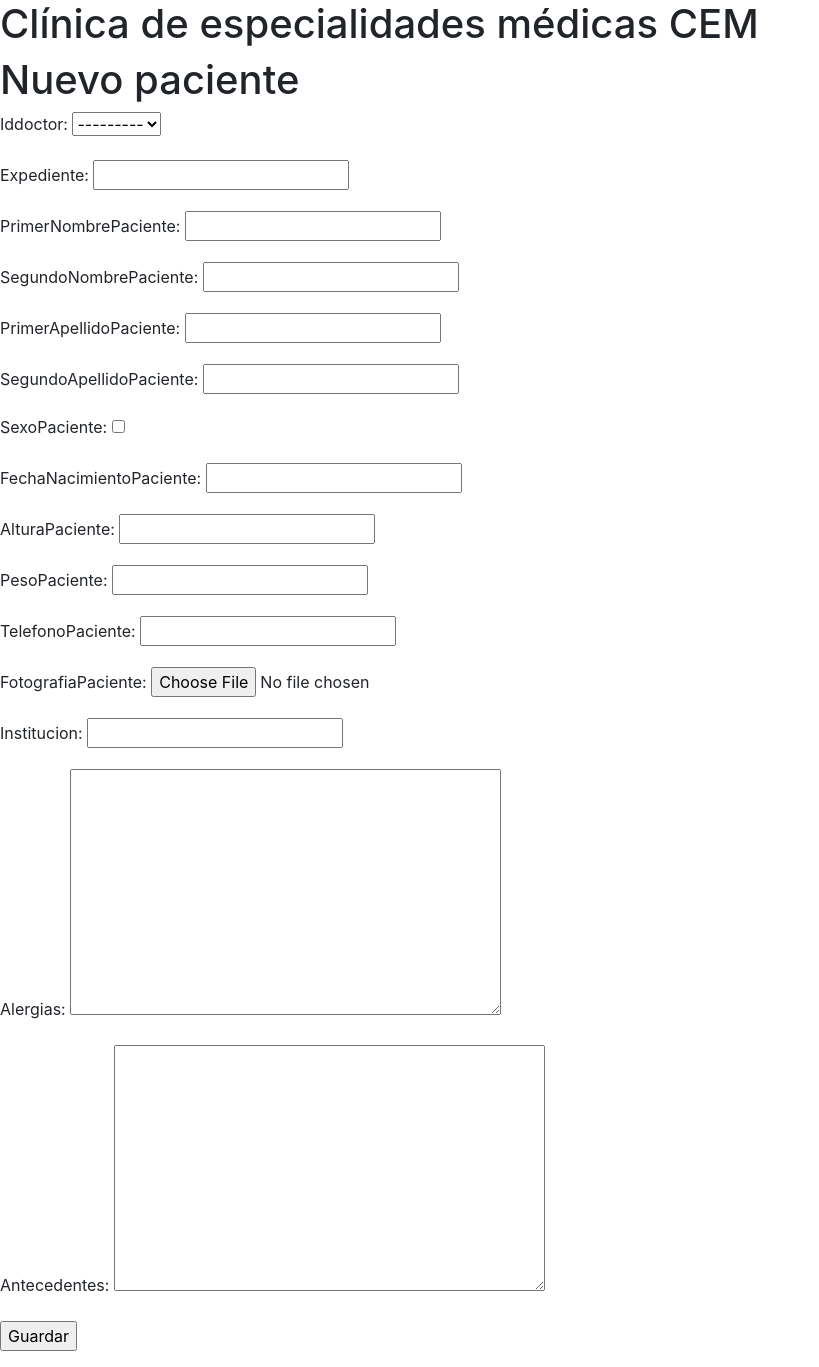
After one commit to lfelipeserrano/SistemaEspecialidadesMedicas, a Django app: page /paciente/nuevo/ in a window 1280 px wide. The commit adds this page. Shown: the whole page, without its empty margins (0-819 px from the left). Run offline with Django 3.2, Linux system fonts and the light colour scheme; data that the repository does not hold is empty; some libraries are stand-ins or nearby versions.

Commit message:
CRUD de pacientes iniciado

```diff
--- a/CEM/forms.py
+++ b/CEM/forms.py
@@ -1,6 +1,6 @@
 from django import forms
 
-from .models import Doctor
+from .models import Doctor, Paciente
 
 class DoctorForm(forms.ModelForm):
     class Meta:
@@ -11,3 +11,15 @@ class DoctorForm(forms.ModelForm):
     def __init__(self, *args, **kwargs):
         super(DoctorForm, self).__init__(*args, **kwargs)
         self.fields['fotografiaDoctor'].required = False
+
+class PacienteForm(forms.ModelForm):
+    class Meta:
+        model = Paciente
+        fields = ('idDoctor', 'expediente','primerNombrePaciente', 'segundoNombrePaciente', 'primerApellidoPaciente', 'segundoApellidoPaciente', 'sexoPaciente', 'fechaNacimientoPaciente',
+        'alturaPaciente', 'pesoPaciente', 'telefonoPaciente', 'fotografiaPaciente', 'institucion', 'alergias', 'antecedentes', )
+
+    idDoctor = forms.ModelChoiceField(queryset=Doctor.objects.all())
+
+    def __init__(self, *args, **kwargs):
+        super(PacienteForm, self).__init__(*args, **kwargs)
+        self.fields['fotografiaPaciente'].required = False
--- a/CEM/models.py
+++ b/CEM/models.py
@@ -20,7 +20,7 @@ class Doctor(models.Model):
         return self.primerApellidoDoctor
 
 class Paciente(models.Model):
-    expediente = models.CharField(max_length = 20)
+    expediente = models.CharField(max_length = 20, primary_key = True)
     idDoctor = models.ForeignKey(
         Doctor,
         on_delete = models.CASCADE
@@ -31,8 +31,8 @@ class Paciente(models.Model):
     segundoApellidoPaciente = models.CharField(max_length=50, blank = True)
     sexoPaciente = models.BooleanField()
     fechaNacimientoPaciente = models.DateField()
-    alturaPaciente = models.IntegerField(blank = True)
-    pesoPaciente = models.FloatField(max_length=5, blank = True)
+    alturaPaciente = models.IntegerField(blank = True, null=True)
+    pesoPaciente = models.FloatField(max_length=5, blank = True, null=True)
     telefonoPaciente = models.CharField(max_length=9, blank = True)
     fotografiaPaciente = models.ImageField(upload_to = 'cem/imagenes/pacientes/', blank = True)
     institucion = models.CharField(max_length = 50, blank = True)
--- a/CEM/urls.py
+++ b/CEM/urls.py
@@ -1,10 +1,13 @@
 from django.urls import path
-from .views import DoctorListView, DoctorDetailView, doctorNuevo, doctorEditar, DoctorEliminar
+from .views import doctores, doctorDatos, doctorNuevo, doctorEditar, DoctorEliminar, pacienteDatos, pacientes, pacienteNuevo
 
 urlpatterns = [
+    path('paciente/nuevo/', pacienteNuevo, name='paciente_nuevo'),
+    path('paciente/list/', pacientes, name='pacientes'),
+    path('paciente/<str:pk>/', pacienteDatos, name='paciente_datos'),
     path('doctor/<int:pk>/eliminar/', DoctorEliminar.as_view(), name='doctor_eliminar'),
     path('doctor/<int:pk>/editar/', doctorEditar, name='doctor_editar'),
     path('doctor/nuevo/', doctorNuevo, name='doctor_nuevo'),
-    path('doctor/<int:pk>/', DoctorDetailView.as_view(), name='doctor_datos'),
-    path('doctor/list/',DoctorListView.as_view(), name='doctores')
+    path('doctor/<int:pk>/', doctorDatos, name='doctor_datos'),
+    path('doctor/list/', doctores, name='doctores')
 ]
--- a/CEM/views.py
+++ b/CEM/views.py
@@ -3,16 +3,19 @@ from django.views.generic import ListView, DetailView, TemplateView
 from django.views.generic.edit import DeleteView
 from django.urls import reverse_lazy
 
-from .models import Doctor
-from .forms import DoctorForm
+from .models import Doctor, Paciente
+from .forms import DoctorForm, PacienteForm
 # Create your views here.
-class DoctorListView(ListView):
-    model = Doctor
-    template_name = 'doctores.html'
 
-class DoctorDetailView(DetailView):
-    model = Doctor
-    template_name = 'doctorDatos.html'
+#VISTAS DOCTOR
+
+def doctores(request):
+    doctores =  Doctor.objects.all()
+    return render(request, 'doctores.html', {'doctores':doctores})
+
+def doctorDatos(request, pk):
+    doctor = get_object_or_404(Doctor, pk=pk)
+    return render(request, 'doctorDatos.html', {'doctor':doctor})
 
 def doctorNuevo(request):
     if request.method == 'POST':
@@ -46,3 +49,23 @@ class DoctorEliminar(DeleteView):
     model = Doctor
     template_name = 'doctorDatos.html'
     success_url = reverse_lazy('doctores')
+
+#VISTA PACIENTES
+def pacientes(request):
+    pacientes = Paciente.objects.all()
+    return render(request, 'pacientes.html', {'pacientes':pacientes})
+
+def pacienteDatos(request, pk):
+    paciente  = get_object_or_404(Paciente, pk=pk)
+    doctor = get_object_or_404(Doctor, primerApellidoDoctor=paciente.idDoctor)
+    return render(request, 'pacienteDato.html', {'paciente':paciente, 'doctor':doctor})
+
+def pacienteNuevo(request):
+    if request.method == 'POST':
+        form = PacienteForm(request.POST, request.FILES)
+        if form.is_valid():
+            form.save()
+            return redirect('pacientes')
+    else:
+        form = PacienteForm()
+    return render(request, 'pacienteNuevo.html', {'form':form})
--- a/templates/doctores.html
+++ b/templates/doctores.html
@@ -4,7 +4,7 @@
     <html>
         <body>
             <p><a href="{% url 'doctor_nuevo' %}">Registrar nuevo</a></p>
-            {% for doctor in object_list %}
+            {% for doctor in doctores %}
             <div>
                 <h2><a href="{% url 'doctor_datos' doctor.pk %}">{{ doctor.primerApellidoDoctor }}</a></h2>
             </div>
--- /dev/null
+++ b/templates/pacienteNuevo.html
@@ -0,0 +1,10 @@
+{% extends 'base.html' %}
+
+{% block content %}
+    <h1>Nuevo paciente</h1>
+    <form method="post" enctype="multipart/form-data">
+    {% csrf_token %}
+        {{ form.as_p }}
+        <input type="submit" value="Guardar">
+    </form>
+{% endblock content %}
```
Also changed, not shown: templates/pacienteDato.html (added, +8 -0 lines), templates/pacientes.html (added, +13 -0 lines), CEM/imagenes/cem/imagenes/pacientes/nwhk-bg-v1.jpg (added), CEM/migrations/0006_auto_20190613_1659.py (added), CEM/migrations/0007_auto_20190613_2114.py (added), 1 other file.
